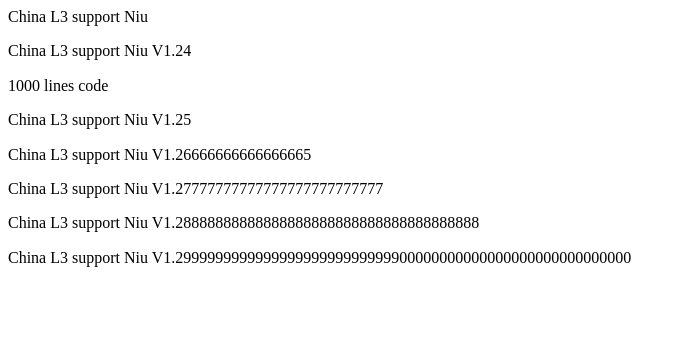
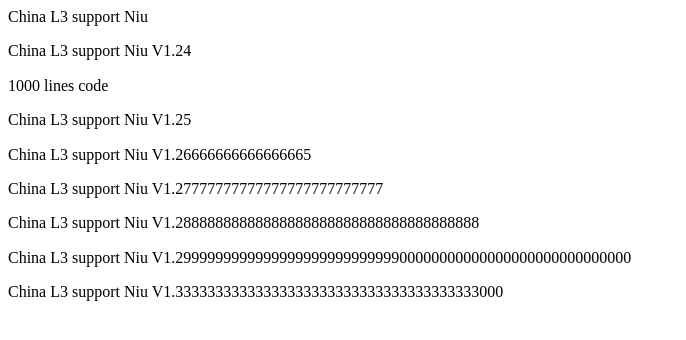
Before and after one commit to BrianGuo987/thecode, a plain HTML site: page index.html in a window 1280 px wide. Shown: the whole page, without its empty margins (0-686 px from the left). Drawn offline with Linux system fonts and the light colour scheme.

Commit message:
Update index.html

```diff
--- a/index.html
+++ b/index.html
@@ -19,5 +19,6 @@
 <p>China L3 support Niu V1.27777777777777777777777777</p>
 <p>China L3 support Niu V1.28888888888888888888888888888888888888</p>
 <p>China L3 support Niu V1.299999999999999999999999999900000000000000000000000000000</p>
+<p>China L3 support Niu V1.33333333333333333333333333333333333333000</p>
 </body>
 </html>
```
